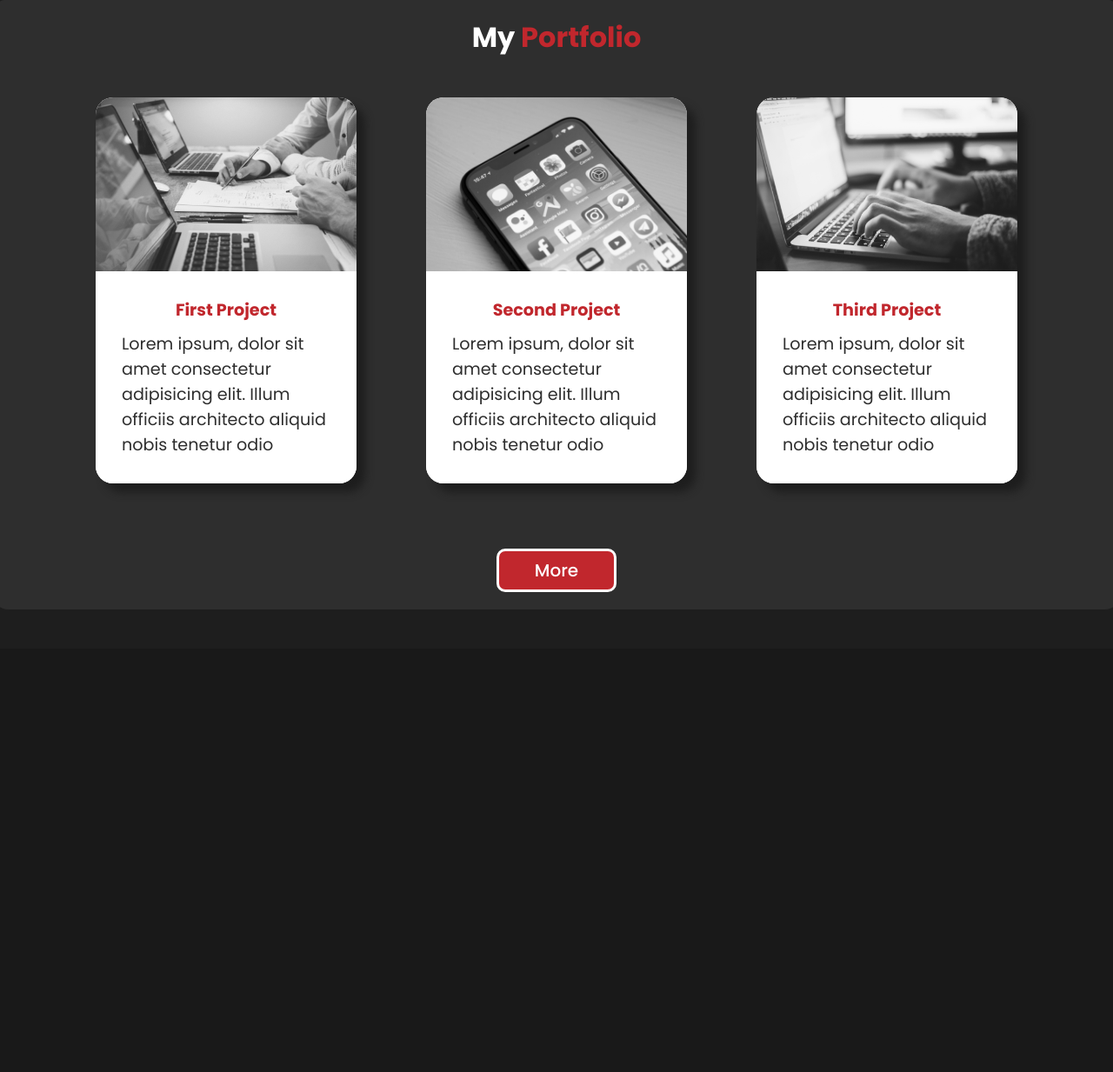
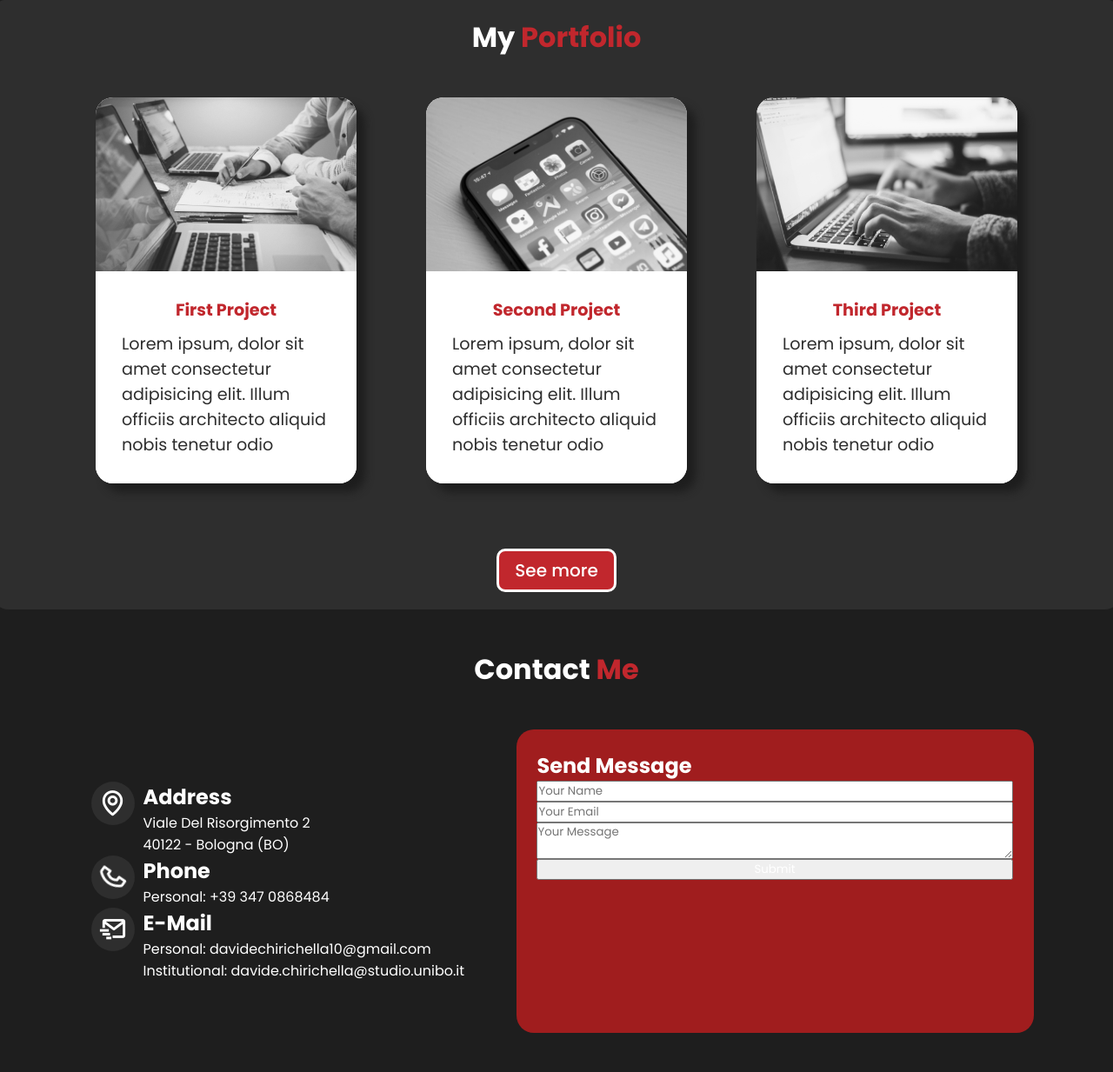
Before and after one commit to chirichexe/Portfolio-Website, a PHP site: page / in a window 1280 px wide. Shown: the part 2367-3600 px from the top of the page at 87% size. Before the commit the page ends 3068 px from the top, so only its background shows below. Run offline with PHP 8.4, Linux system fonts and the light colour scheme.

Commit message:
Salvataggio 25/07

```diff
--- a/index.html
+++ b/index.html
@@ -82,7 +82,7 @@
      </div>
    </section>
 
-<!--/CARRIERA-->
+<!--/SERVICES-->
 <section class="services" id="services">
 
   <h2 class="heading">My <span>Services</span></h2>
@@ -124,8 +124,8 @@
   </div>
 </section>
 
-<!--/ELEMENTI PORTFOLIO-->
-  <section class="portfolio" id="portfolio">
+<!--/PORTFOLIO-->
+<section class="portfolio" id="portfolio">
     <div class="portfolio-section">
     <h2 class="heading">My <span>Portfolio</span></h2>
     <div class="portfolio-content">
@@ -167,9 +167,58 @@
     </div>
 
       <div class="btn-box new">   <!--/Faccio in modo che sia una classe "figlia"-->
-        <a href="https://google.com" class="readMore">More</a>
+        <a href="https://google.com" class="readMore">See more</a>
       </div>
     </div>
     </section>
-  </body>
+
+
+<!--/CONTACTS-->
+<section class="contatti" id="contatti">
+  <h2 class="heading">Contact <span>Me</span></h2>
+    <div class="container">
+        <div class="container-left">
+          <div class="inner-container" id="address">
+            <div class="image-wrapper">
+              <a href="#"><i class='bx bx-map' ></i></a>
+            </div>
+            <div class="text-wrapper">
+              <h1>Address</h1>
+              <p>Viale Del Risorgimento 2<br>40122 - Bologna (BO) </p>
+            </div>
+          </div>
+          <div class ="inner-container" id="phone">
+            <div class="image-wrapper">
+              <a href="#"><i class='bx bx-phone bx-tada bx-flip-horizontal' ></i></a>
+            </div>
+            <div class="text-wrapper">
+              <h1>Phone</h1>
+              <p>Personal: +39 347 0868484</p>
+            </div>
+          </div>
+          <div class="inner-container" id="email">
+            <div class="image-wrapper">
+              <a href="#"><i class='bx bx-mail-send' ></i></a>
+            </div>
+            <div class="text-wrapper">
+                <h1>E-Mail</h1>
+                <p>Personal: davidechirichella10@gmail.com <br>
+                  Institutional: davide.chirichella@studio.unibo.it
+                </p>
+            </div>
+          </div>
+        </div>
+        <div class="container-right" id="container-right">
+          <h1 id="send-message">Send Message</h1>
+          <div class="fields">
+            <input type="text" name="name" placeholder="Your Name" required>
+            <input type="text" name="email" placeholder="Your Email" required>
+            <textarea name="Message" id="message" cols="6" placeholder="Your Message"></textarea>
+            <button type="submit">Submit</button>
+          </div>
+        </div>
+      </div>
+</section>
+
+</body>
 </html>
--- a/style.css
+++ b/style.css
@@ -420,3 +420,48 @@ background-color: var(--nero);
   transform: scale(1.3);
   filter: initial;
 }
+
+/* CONTACTS */
+
+.container{
+  display: flex;
+  padding: var(--generalPadding);
+}
+
+.container-right{
+  padding: 2%;
+  background-color: var(--rossoScuro);
+  border-radius: 20px;
+  flex-basis: 50%;
+}
+
+.container-left{
+  padding: 5%;
+
+}
+
+.inner-container{
+  display: flex;
+  gap: 10px;
+}
+
+.image-wrapper{
+  display: flex;
+  justify-content: center;
+  align-items: center;
+  width: 50px;
+  height: 50px;
+  font-size: 35px;
+  background-color: var(--grigio);
+  border-radius: 50%;
+}
+
+.fields{
+  display: flex;
+  flex-direction: column;
+}
+
+form input, form textarea{
+  width: 100%;
+  color: var(--grigio);
+}
```
